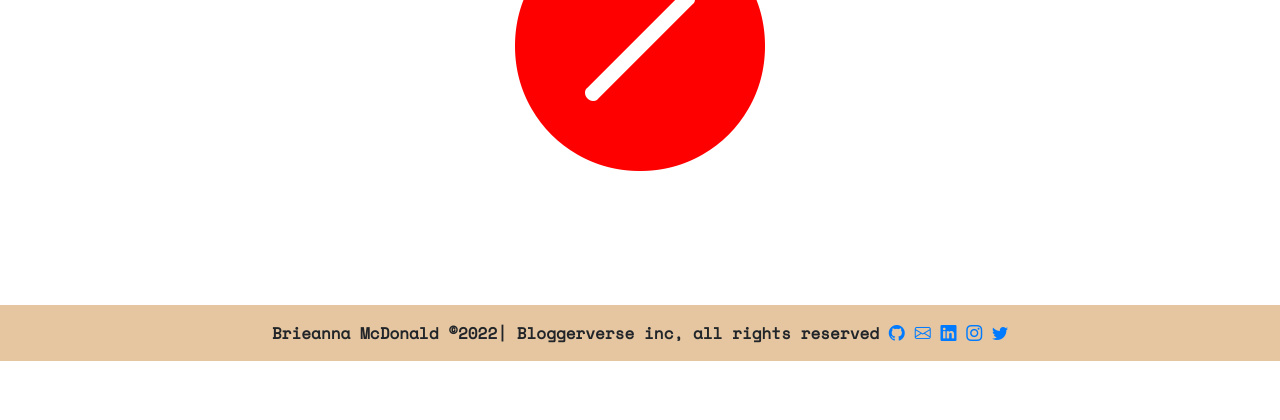
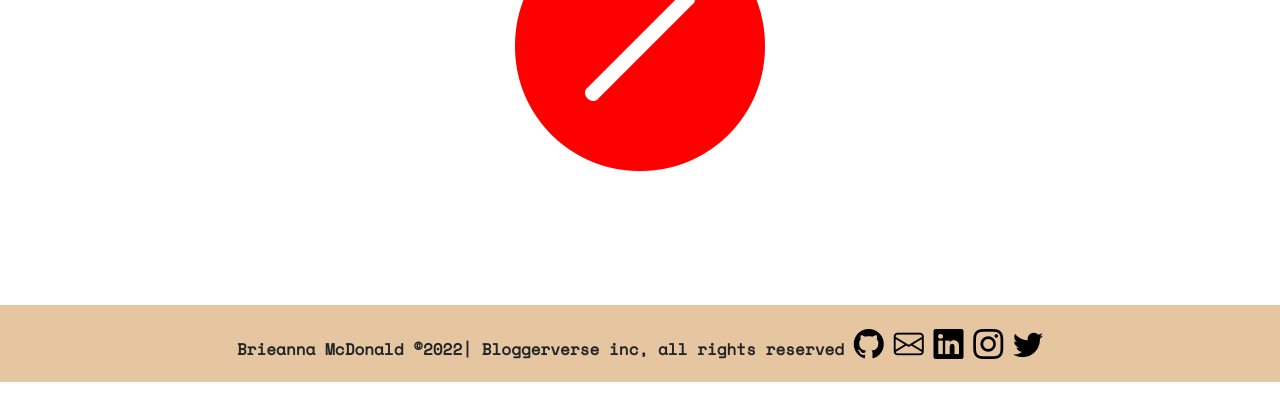
Before and after one commit to Code-Institute-Submissions/bmcdonald2000-bloggerverse_NovResub, a Django app: page /Add_Post/ in a window 1280 px wide. Shown: the part 380-800 px from the top of the page. Run offline with Django 3.2, Linux system fonts and the light colour scheme; some libraries are stand-ins or nearby versions.

Commit message:
fix: styling issues

```diff
--- a/static/css/style.css
+++ b/static/css/style.css
@@ -11,16 +11,14 @@ body{
 }
 
 /* all icons with id 'icon' are black and 30px */
-#icons{
+.icons{
     font-size: 30px;
     color: #000;
-
 }
 
 /* gives the container a black border */
 .container {
     border-color: #000;
-
 }
 
 /* styles the stop message that appears when a user is trying to gain acess to a page they're unauthorised to access */
```
